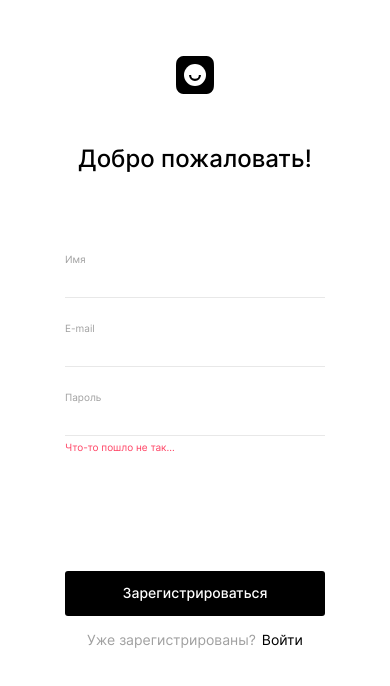
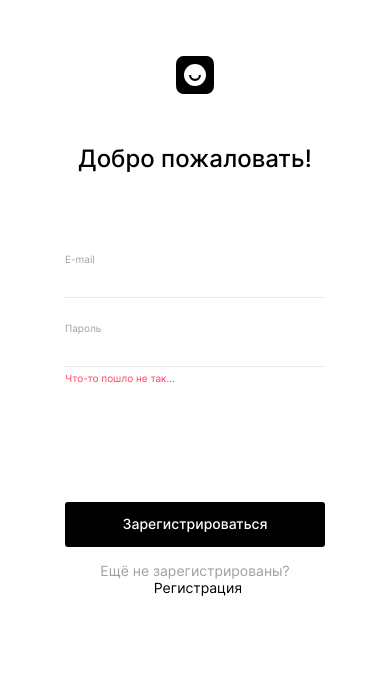
Before and after one commit to artem-chumak/movies-explorer-frontend, a React (Create React App) app: page / in a window 390 px wide. Shown: the top 686 px of the page. Built offline with nearby package versions, Linux system fonts and the light colour scheme.

Commit message:
feat(layout): add login component

```diff
--- a/src/components/App/App.js
+++ b/src/components/App/App.js
@@ -15,6 +15,7 @@ import Movies from "../Movies/Movies";
 import SavedMovies from "../SavedMovies/SavedMovies";
 import NotFound from "../NotFound/NotFound";
 import Register from "../Register/Register"
+import Login from "../Login/Login"
 
 function App() {
   return (
@@ -25,7 +26,8 @@ function App() {
       {/* <SavedMovies /> */}
       {/* <Footer /> */}
       {/* <NotFound /> */}
-      <Register />
+      {/* <Register /> */}
+      <Login />
     </div>
   );
 }
--- a/src/components/Login/Login.css
+++ b/src/components/Login/Login.css
@@ -0,0 +1,129 @@
+.login {
+  width: 396px;
+  min-height: 700px;
+  box-sizing: border-box;
+  margin: 0 auto;
+  padding: 70px 0;
+}
+
+.login__logo {
+  margin-bottom: 40px;
+}
+
+.login__title {
+  font-size: 24px;
+  font-weight: 500;
+  line-height: 1.21;
+  margin: 0 0 40px 0;
+}
+
+.login__form {
+  display: flex;
+  flex-direction: column;
+}
+
+.login__label {
+  font-size: 10px;
+  color: #a0a0a0;
+  line-height: 1.21;
+  font-weight: 400;
+  margin: 0 0 5px 0;
+}
+
+.login__input {
+  border: none;
+  border-bottom: solid 1px #e8e8e8;
+  margin: 0 0 24px 0;
+  width: 100%;
+  font-size: 14px;
+  font-weight: 400;
+  line-height: 1.21;
+  box-sizing: border-box;
+  padding: 0 0 10px 0;
+}
+
+.login__input:focus {
+  font-weight: 500;
+  outline: 0;
+  outline-offset: 0;
+  border-bottom-color: black;
+}
+
+.login__input:invalid {
+  color: #ff4062;
+}
+
+.login__input:last-of-type {
+  margin: 0 0 5px 0px;
+}
+
+.login__error-text {
+  color: #ff4062;
+  font-size: 10px;
+  font-weight: 400px;
+  line-height: 1.21;
+  min-height: 60px;
+  margin: 0 0 70px 0;
+}
+
+.login__button {
+  height: 45px;
+  background-color: black;
+  color: white;
+  border: none;
+  border-radius: 3px;
+  font-size: 14px;
+  line-height: 1.21;
+  font-weight: 500;
+  cursor: pointer;
+  transition: 0.2s ease-in;
+  margin-bottom: 16px;
+}
+
+.login__button:hover {
+  opacity: 0.8;
+}
+
+.login__text {
+  font-size: 14px;
+  text-align: center;
+  line-height: 1.21;
+  color: #a0a0a0;
+  font-weight: 400;
+}
+
+.login__link {
+  margin-left: 6px;
+  color: black;
+  text-decoration: none;
+  transition: 0.2s ease-in;
+}
+
+.login__link:hover {
+  opacity: 0.6;
+}
+
+@media screen and (max-width: 768px) {
+  .login {
+    min-height: 1024px;
+    padding: 232px 0;
+  }
+}
+
+@media screen and (max-width: 600px) {
+  .login {
+    width: 260px;
+    min-height: 780px;
+    padding: 56px 0 30px;
+  }
+  .login__logo {
+    display: block;
+    margin: 0 auto 50px;
+  }
+
+  .login__title {
+    text-align: center;
+    margin-bottom: 80px;
+  }
+
+}
--- a/src/components/Login/Login.js
+++ b/src/components/Login/Login.js
@@ -0,0 +1,50 @@
+import "./Login.css";
+import logo from "../../images/logo.svg";
+
+function Login() {
+  return (
+    <section className="login">
+      <img
+        className="login__logo"
+        src={logo}
+        alt="логотип, стилизованный под смайлик"
+      />
+      <form className="login__form">
+        <h1 className="login__title">Добро пожаловать!</h1>
+        <label className="login__label" for="login-email">
+          E-mail
+        </label>
+        <input
+          className="login__input"
+          id="login-email"
+          name="login-email"
+          type="email"
+          required
+        />
+        <label className="login__label" for="login-password">
+          Пароль
+        </label>
+        <input
+          className="login__input"
+          minlength="8"
+          id="login-password"
+          name="login-password"
+          type="password"
+          required
+        />
+        <span className="login__error-text">Что-то пошло не так...</span>
+        <button className="login__button" type="submit">
+          Зарегистрироваться
+        </button>
+        <span className="login__text">
+          Ещё не зарегистрированы?
+          <a href="#" className="login__link">
+            Регистрация
+          </a>
+        </span>
+      </form>
+    </section>
+  );
+}
+
+export default Login;
```
